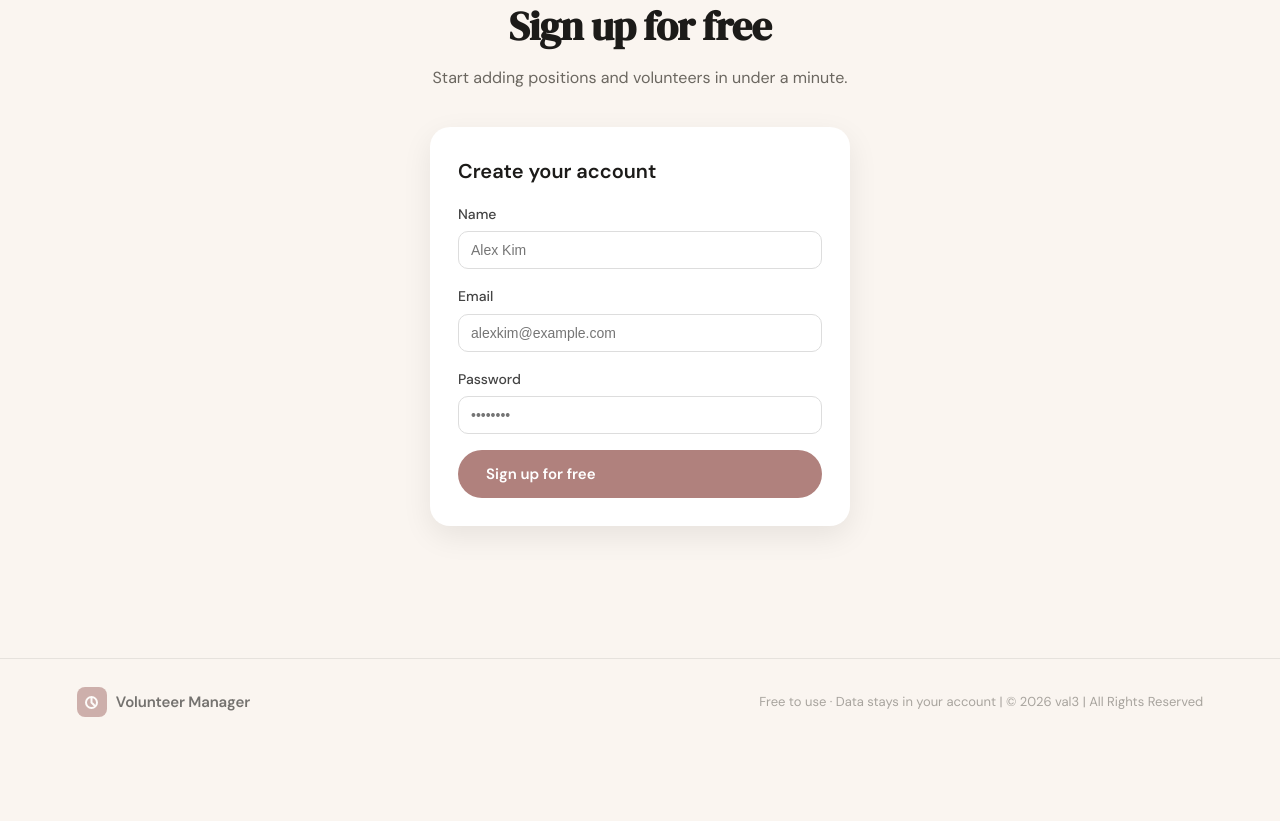
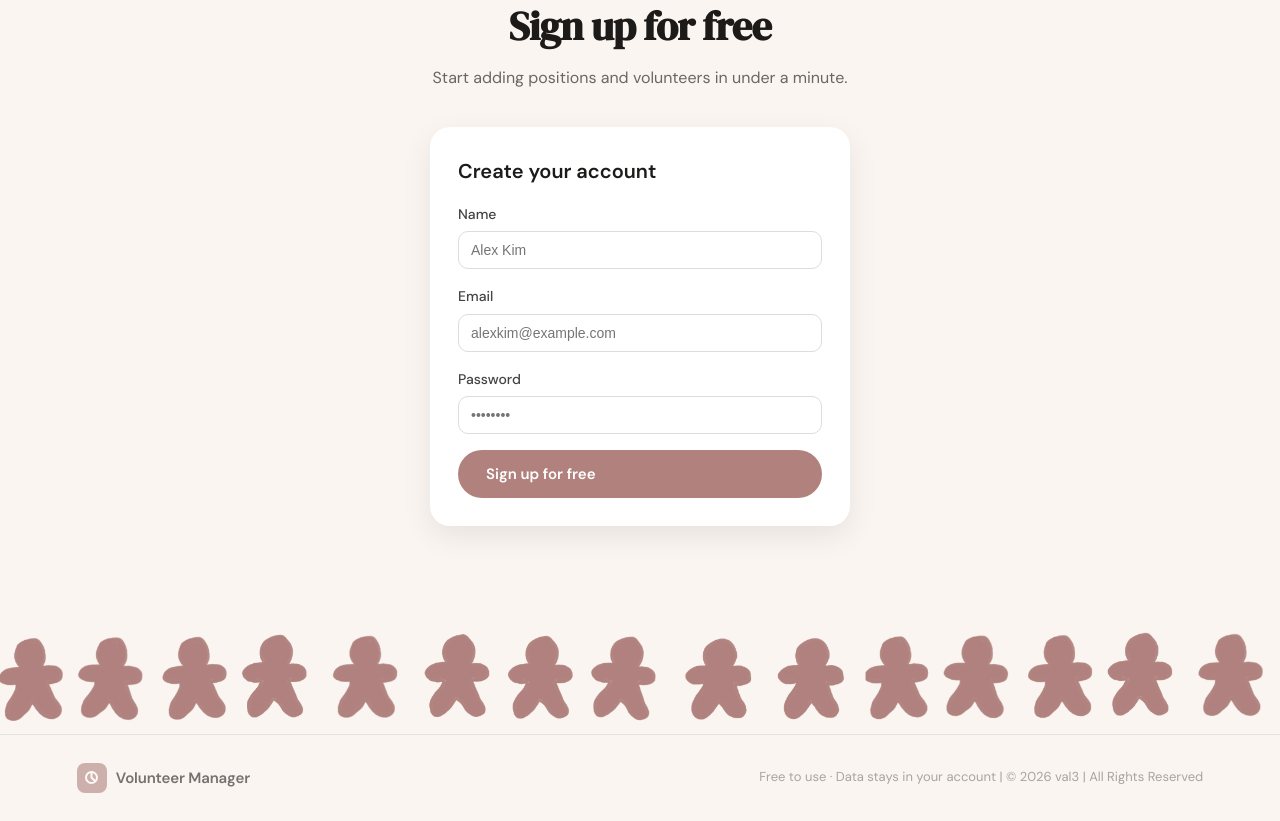
Before and after one commit to vivpeng/youcode-2026, a website: page index.html in a window 1280 px wide. Shown: the part 1610-2431 px from the top of the page. Before the commit the page ends 2355 px from the top, so only its background shows below. Drawn offline with nearby package versions, Linux system fonts and the light colour scheme.

Commit message:
added gingerbreads

```diff
--- a/index.html
+++ b/index.html
@@ -195,6 +195,9 @@
     </div>
   </section>
 
+  <!-- GINGERBREADS -->
+  <img src="gingerbreads.png" alt="gingerbreads holding hands">
+
   <!-- ── FOOTER ── -->
   <footer>
     <a class="nav-brand" href="#">
--- a/style-index.css
+++ b/style-index.css
@@ -563,7 +563,7 @@ nav {
 /* -- CTA SECTION SIGN UP CARD -- */
 
 .signup-card {
-    margin: 32px auto;
+    margin: 0px auto;
     padding: 28px;
     max-width: 420px;
     background: white;
@@ -615,6 +615,13 @@ nav {
     justify-content: center;
 }
 
+/* -- GINGERBREADS -- */
+img {
+   width: 100%;
+   height: 100px;
+   object-fit: cover;
+}
+
 /* ── FOOTER ── */
 footer {
     border-top: 1px solid var(--border);
```
Also changed, not shown: gingerbreads.png (added).
